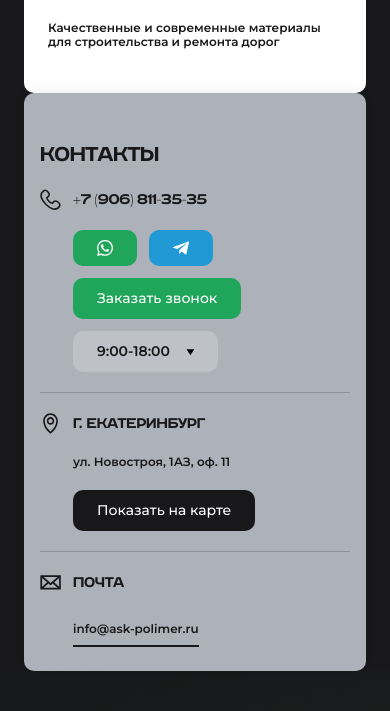
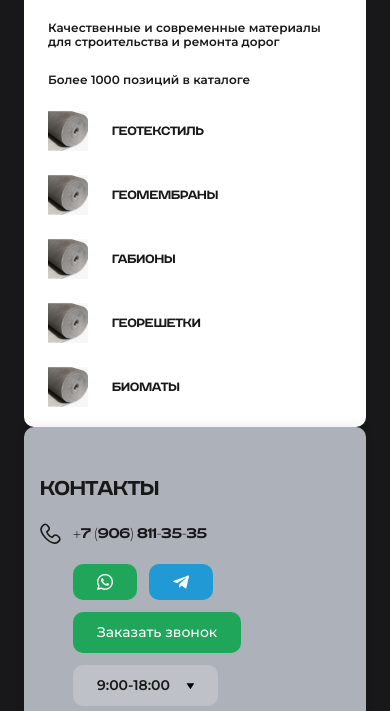
Before and after one commit to Loki505/asc, a plain HTML site: page index.html in a window 390 px wide. Shown: the part 389-1100 px from the top of the page. Drawn offline with Linux system fonts and the light colour scheme.

Commit message:
main catalog mobile

```diff
--- a/asset/style/main.css
+++ b/asset/style/main.css
@@ -600,6 +600,24 @@ footer:before{
         height: 476px;
     }
 }
+/*CATALOG*/
+.s-catalog__top{
+    margin-bottom: 24px;
+}
+.s-catalog__row{
+    --bs-gutter-x: 24px;
+    --bs-gutter-y: 24px;
+}
+.s-catalog__link{
+    font-size: 12px;
+    line-height: 16px;
+    gap: 24px;
+    align-items: center;
+}
+.s-catalog__img{
+    width: 40px;
+    height: 40px;
+}
 
     /*CONTACT*/
 .s-contact{
--- a/index.html
+++ b/index.html
@@ -101,9 +101,48 @@
                 </div>
             </div>
             <!--    BANNER  -->
+            <!--    CATALOG-->
+            <div class="s-catalog">
+                <div class="s-catalog__top">
+                    <div class="heading h3 d-sm-block d-none">Каталог материалов</div>
+                    <div class="fw-semibold">Более 1000 позиций в каталоге</div>
+                </div>
+                <div class="row s-catalog__row">
+                    <div class="col-12 s-catalog__item">
+                        <a href="#" class="d-flex s-catalog__link">
+                            <img src="asset/picture/content/content-product.png" alt="" class="s-catalog__img">
+                            <span class="heading">Геотекстиль</span>
+                        </a>
+                    </div>
+                    <div class="col-12 s-catalog__item">
+                        <a href="#" class="d-flex s-catalog__link">
+                            <img src="asset/picture/content/content-product.png" alt="" class="s-catalog__img">
+                            <span class="heading">Геомембраны</span>
+                        </a>
+                    </div>
+                    <div class="col-12 s-catalog__item">
+                        <a href="#" class="d-flex s-catalog__link">
+                            <img src="asset/picture/content/content-product.png" alt="" class="s-catalog__img">
+                            <span class="heading">габионы</span>
+                        </a>
+                    </div>
+                    <div class="col-12 s-catalog__item">
+                        <a href="#" class="d-flex s-catalog__link">
+                            <img src="asset/picture/content/content-product.png" alt="" class="s-catalog__img">
+                            <span class="heading">Георешетки</span>
+                        </a>
+                    </div>
+                    <div class="col-12 s-catalog__item">
+                        <a href="#" class="d-flex s-catalog__link">
+                            <img src="asset/picture/content/content-product.png" alt="" class="s-catalog__img">
+                            <span class="heading">БИОМАТЫ</span>
+                        </a>
+                    </div>
+                </div>
+            </div>
+            <!--    CATALOG-->
         </section>
-        <!--    CATALOG-->
-        <!--    CATALOG-->
+
         <!--    CONTACTS-->
         <section class="s-contact">
             <div class="d-flex s-contact__body">
```
Also changed, not shown: asset/picture/content/content-product.png (added).
